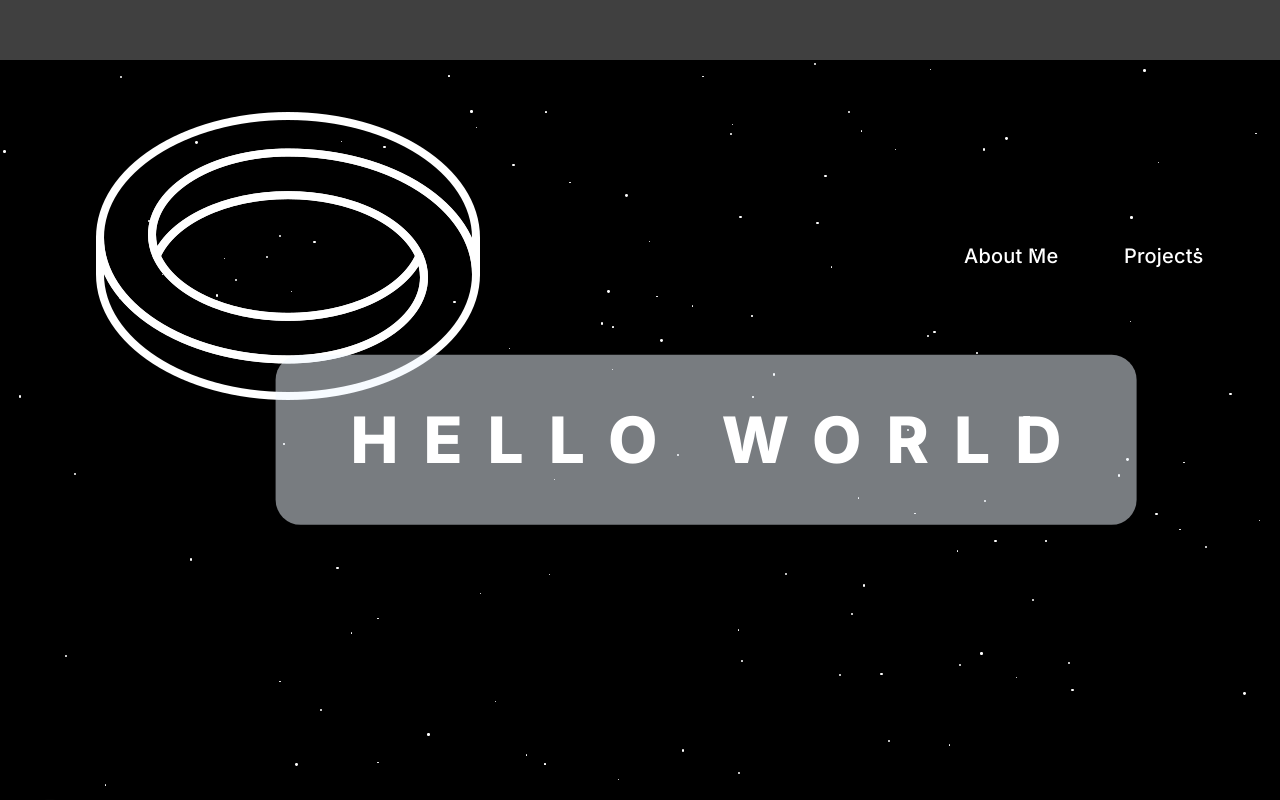
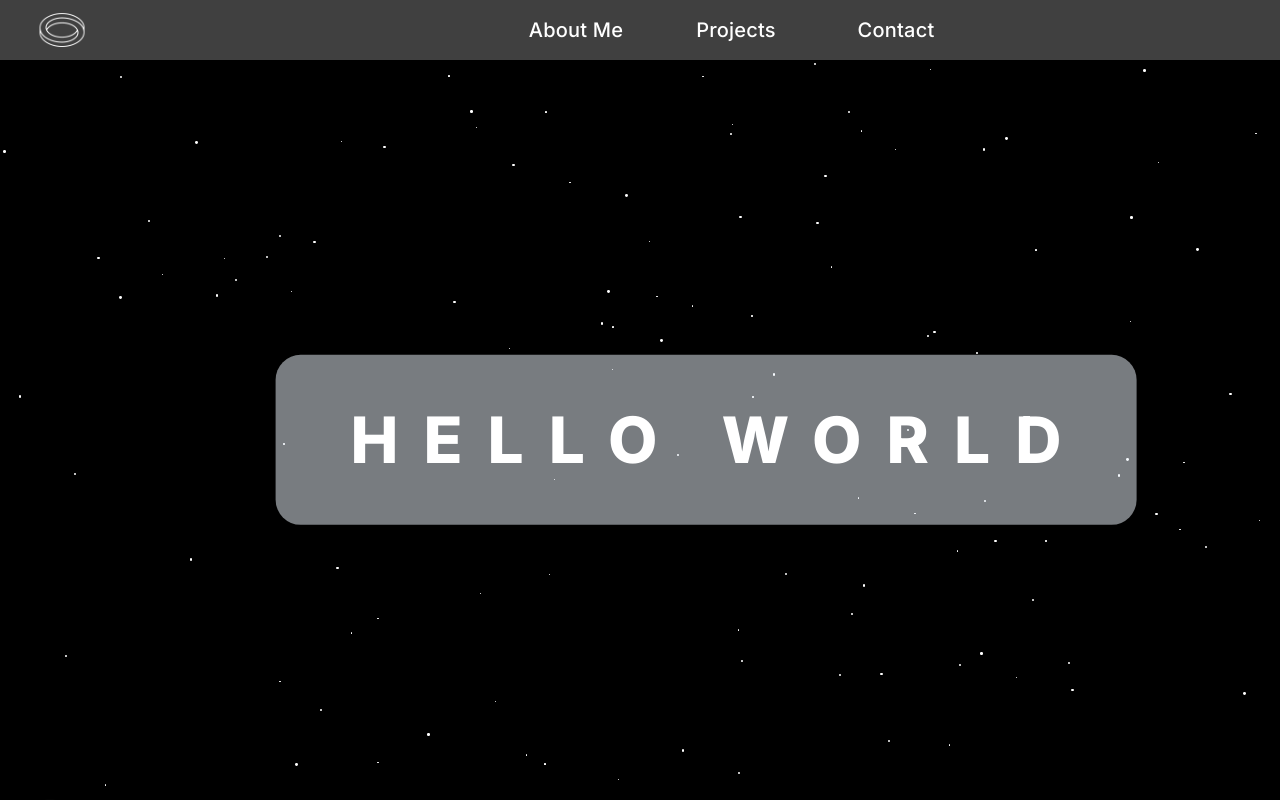
Before and after one commit to RacoonsInATrenchcoat/PortfolioSite, a plain HTML site: page index.html in a window 1280 px wide. Shown: the top 800 px of the page. Drawn offline with Linux system fonts and the light colour scheme.

Commit message:
navbar changes

```diff
--- a/MainStyles.css
+++ b/MainStyles.css
@@ -173,9 +173,8 @@
 
 .Header {
     display: grid;
-    grid-template-columns: auto auto;
+    grid-template-columns: 60px auto;
     grid-template-rows: auto;
-    justify-content: space-between;
     /*Horizontal align*/
     background-color: rgba(128, 128, 128, 0.5);
 }
@@ -192,7 +191,8 @@
 }
 
 .Logo {
-    height: 100%;
+    height: 60px;
+    width: 60px;
     margin-left: var(--grid-Margin);
 }
 
@@ -200,16 +200,48 @@
     justify-self: center;
 }
 
-.nav_Button {
-    background-color: unset;
-    border: unset;
-    color: white;
-    font-family: "Inter", sans-serif;
-    cursor: pointer;
+.nav_Button_Container {
+    display: grid;
+    justify-self: center;
 }
 
-.nav_Button_Container {
-    display: grid;
+.nav_Button {
+    position: relative;
+    display: inline-block;
+    color: #fff;
+    background: transparent;
+    text-decoration: none;
+    cursor: pointer;
+    overflow: visible;
+}
+
+.nav_Button::before,
+.nav_Button::after {
+    content: "";
+    position: absolute;
+    left: 50%;
+    width: 0%;
+    height: 3px;
+    background-color: rgb(255, 255, 255);
+    transition: width 0.5s ease;
+    transform: translateX(-50%);
+}
+
+.nav_Button::before {
+    top: -5px;
+    /*Top distance from text*/
+    border-radius: 2px;
+}
+
+.nav_Button::after {
+    bottom: -5px;
+    /*Bottom distance from text*/
+    border-radius: 2px;
+}
+
+.nav_Button:hover::before,
+.nav_Button:hover::after {
+    width: 75%;
 }
 
 .Parallax_Container {
@@ -328,11 +360,14 @@
 
 .curve-blurred {
     fill: none;
-    stroke: rgb(255, 255, 255); /* Color for the blurred line */
+    stroke: rgb(255, 255, 255);
+    /* Color for the blurred line */
     stroke-width: 2px;
-    filter: blur(1px); /* Apply blur effect */
+    filter: blur(1px);
+    /* Apply blur effect */
     opacity: 1;
-    z-index: -2; /* Place the blurred curve behind the original one */
+    z-index: -2;
+    /* Place the blurred curve behind the original one */
 }
 
 
--- a/index.html
+++ b/index.html
@@ -6,6 +6,7 @@
     <meta name="viewport" content="width=device-width, initial-scale=1.0">
     <title>BeepBoop</title>
 
+    <link rel="icon" type="image/x-icon" href="/Assets/Icons/Website - Light.svg">
     <link rel="preconnect" href="https://fonts.googleapis.com">
     <link rel="preconnect" href="https://fonts.gstatic.com" crossorigin>
     <link
```
